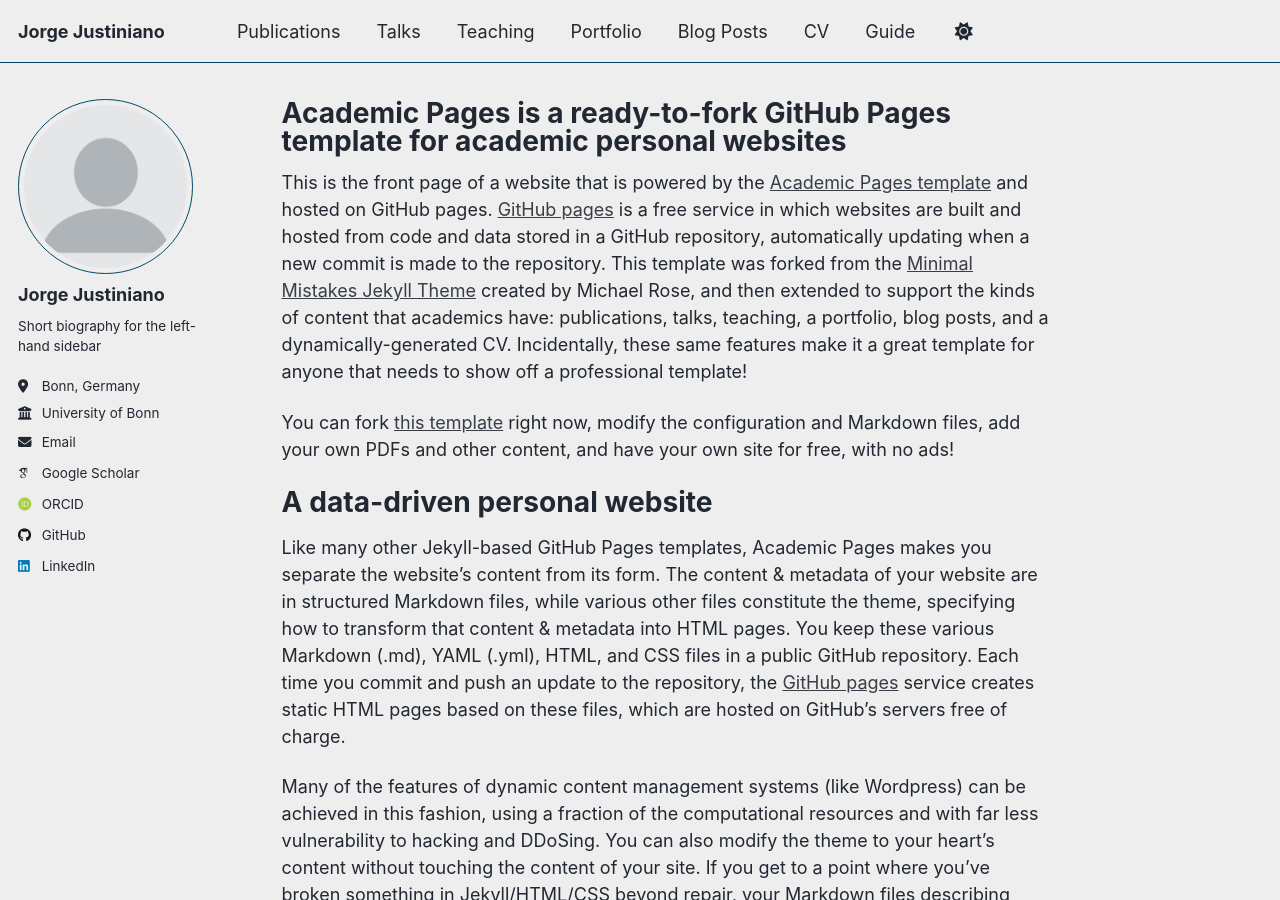
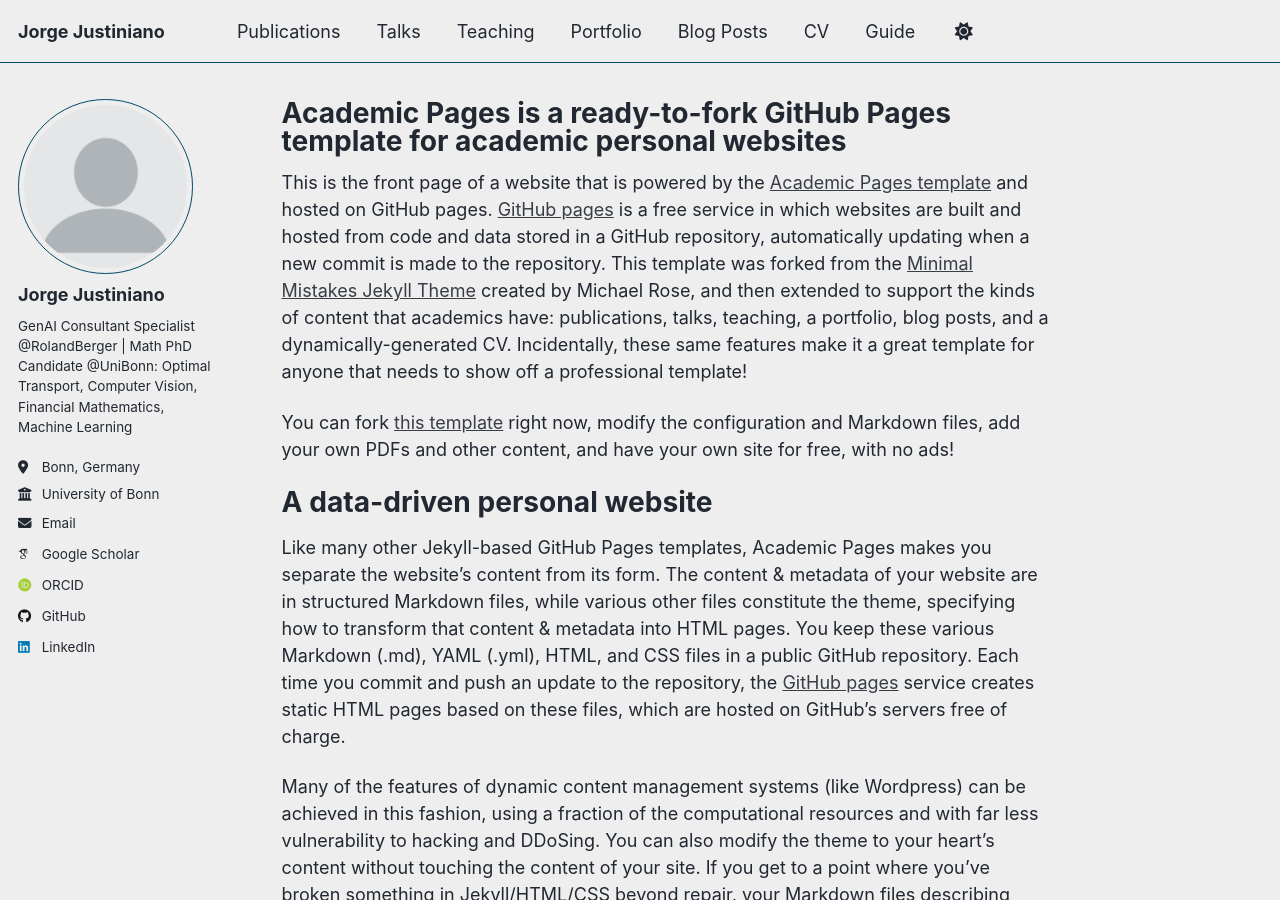
Before and after one commit to jjustiniano2/jjustiniano2.github.io, a Jekyll site: the page built from _pages/about.md, in a window 1280 px wide and 900 px high. Built offline with Jekyll 4.4.1, drawn with Linux system fonts in a browser that asks for light colours; some web fonts are replaced; a script that is not in the unit is left out.

Commit message:
Update _config.yml

```diff
--- a/_config.yml
+++ b/_config.yml
@@ -26,7 +26,7 @@ author:
   avatar           : "profile.png"
   name             : "Jorge Justiniano"
   pronouns         : # example: "she/her"
-  bio              : "Short biography for the left-hand sidebar"
+  bio              : "GenAI Consultant Specialist @RolandBerger | Math PhD Candidate @UniBonn: Optimal Transport, Computer Vision, Financial Mathematics, Machine Learning"
   location         : "Bonn, Germany"
   employer         : "University of Bonn"
   uri              : # URL
```
